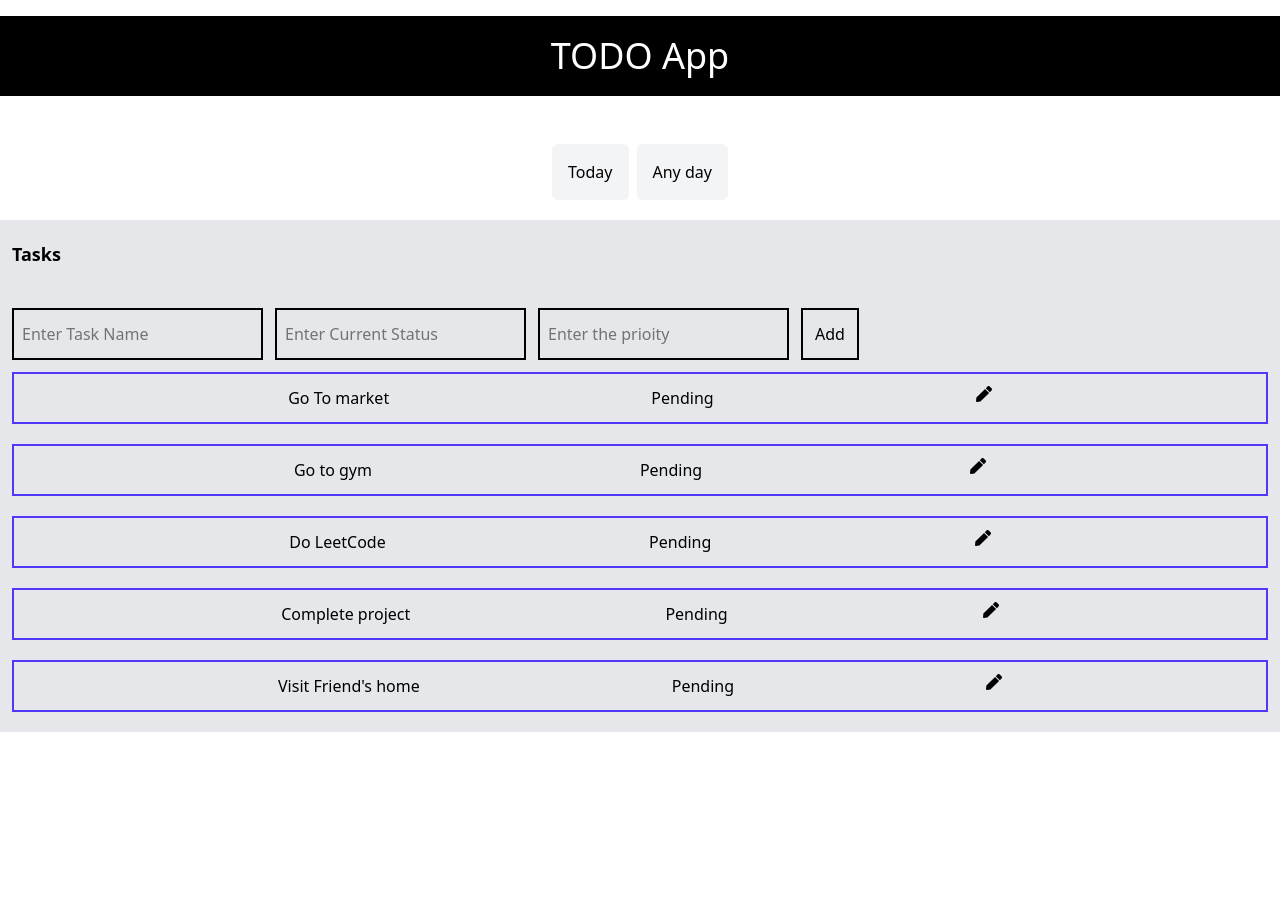
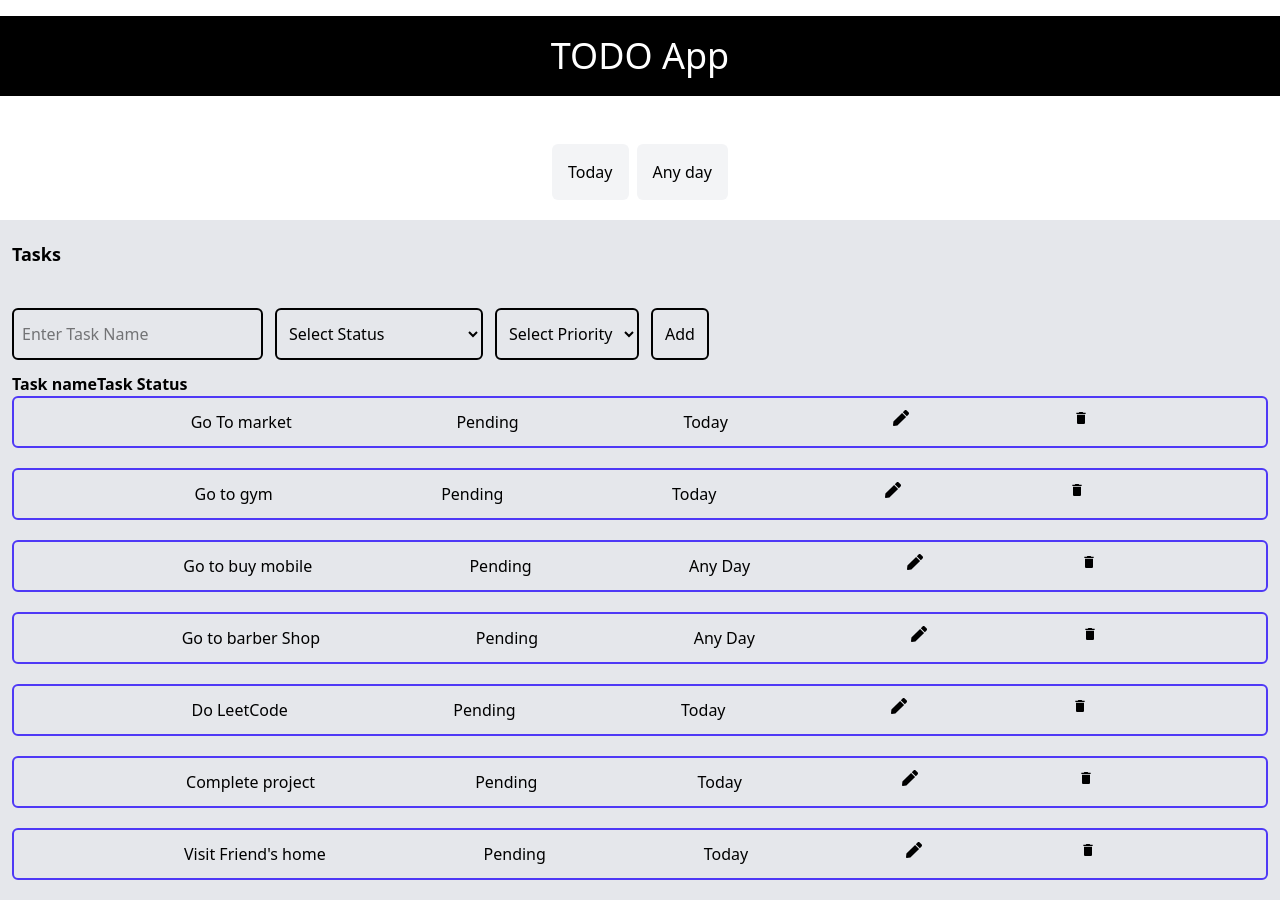
Before and after one commit to mohit-innostax/Todo, a React (Vite) app: page / in a window 1280 px wide. Before the commit the page ends 800 px from the top, so only its background shows below. Built offline with nearby package versions, Linux system fonts and the light colour scheme.

Commit message:
1-Add functinality to create task. 2- Add Functionality to update any task. 3- Add functionality to delete task

```diff
--- a/src/App.jsx
+++ b/src/App.jsx
@@ -1,14 +1,23 @@
-import { useState } from "react";
+import { useState, useEffect } from "react";
 import reactLogo from "./assets/react.svg";
 import viteLogo from "/vite.svg";
 // import './App.css'
 import { FaPen } from "react-icons/fa";
+import { MdDelete } from "react-icons/md";
 
 function App() {
   const [status, setStatus] = useState("today");
-  const [name,setName]=useState('');
-  const [cstatus,setCstatus]=useState('');
-  const [priority,setPriority]=useState('');
+  const [toggle,setToggle]=useState('')
+  const [all,setAll]=useState(true);
+  const [editId, setEditId] = useState(null);
+  const [newStatus, setNewStatus] = useState("");
+  const [newTaskName, setNewTaskName] = useState("");
+  const [formData, setFormData] = useState({
+    name: "",
+    cstatus:"",
+    ppriority:"",
+  });
+  const [error, setError] = useState(false);
   const arr1 = [
     {
       id: 1,
@@ -53,76 +62,194 @@ function App() {
       When: "Today",
     },
   ];
-  const [arr,setArr]=useState(arr1);
+  const [arr, setArr] = useState(() => {
+    const temp = localStorage.getItem("tasks");
+    return temp ? JSON.parse(temp) : arr1;
+  });
+
+  useEffect(() => {
+    localStorage.setItem("tasks", JSON.stringify(arr));
+    console.log(arr);
+  }, [arr]);
+
+  const changeStatus = (id) => {
+    setEditId(id);
+    const temp = arr.find((task) => task.id === id);
+    setNewStatus(temp.status);
+    setNewTaskName(temp.task);
+  };
+
+  const saveStatus = (id) => {
+    setArr(
+      arr.map((tasks) =>
+        tasks.id === id
+          ? { ...tasks, task: newTaskName, status: newStatus }
+          : tasks
+      )
+    );
+    setEditId(null);
+  };
+
+  const handleDelete = (id) => {
+    setArr(arr.filter((task) => task.id !== id));
+  };
+
+  const handleError = () => {
+    const newTask = {
+      id: Date.now(),
+      task: formData.name,
+      status: formData.cstatus,
+      When: formData.ppriority,
+    };
+    // if (
+    //   task.length === 0 ||
+    //   cstatus === "Select Status" ||
+    //   ppriority === "Select Priority"
+    // ) {
+    //   setError(true);
+    //   // return;
+    // }
+    setError(false);
+    setArr([...arr, newTask]);
+    setFormData({
+      name:"",
+      cstatus:"",
+      ppriority:"",
+    })
+  };
+  const isTaskComplete = formData.name && formData.cstatus && formData.ppriority;
+
   return (
     <>
       <div className="flex bg-black text-white h-10 mt-4 justify-center items-center p-10 text-4xl">
-        {" "}
         TODO App
       </div>
       <span className="flex justify-center align-center mt-12 gap-2">
         <button
-          className="bg-gray-100 p-4 rounded-md hover:bg-green-200 ease-in-out 2s"
+          className={`bg-gray-100 p-4 rounded-md hover:bg-green-200 ease-in-out 2s ${toggle==='today'? 'bg-green-500':''} `}
           onClick={() => {
+            setToggle('today');
+            setAll(false);
             setStatus("today");
           }}
         >
           Today
         </button>
         <button
-          className="bg-gray-100 p-4 rounded-md hover:bg-green-200 ease-in-out 2s"
+          className={`bg-gray-100 p-4 rounded-md hover:bg-green-200 ease-in-out 2s ${toggle==='any day'? 'bg-green-500':''} `}
           onClick={() => {
+            setToggle('any day');
+            setAll(false);
             setStatus("any day");
           }}
         >
           Any day
         </button>
       </span>
-      <div className="bg-gray-200 mt-5 px-3 gap-11 p-5"><h1 className="font-bold text-lg h-full w-full relative mb-10">Tasks</h1>
-      <div className="flex gap-3 mb-3">
-      <input className="border-2 p-2"
-        value={name}
+      <div className="bg-gray-200 mt-5 px-3 gap-11 p-5 ">
+        <h1 className="font-bold text-lg h-full w-full relative mb-10">
+          Tasks
+        </h1>
+        <div className="flex gap-3 mb-3 ">
+          <input
+            className="border-2 p-2 rounded-md  "
+            value={formData.name}
             placeholder="Enter Task Name"
-        onChange={e => setName(e.target.value)}
+            onChange={(e) => setFormData({...formData,name:e.target.value})}
           />
-      <input className="border-2 p-2"
-      placeholder="Enter Current Status"
-        value={cstatus}
-        onChange={e => setCstatus(e.target.value)}
+          <select
+            value={formData.cstatus}
+            onChange={(e) => setFormData({...formData,cstatus:e.target.value})}
+            className=" border-2 p-2 rounded-md"
+          >
+            <option value="" disabled selected>Select Status</option>
+            <option value="Ready for Deployment">Ready for Deployment</option>
+            <option value="In Progress">In Progress</option>
+            <option value="Development Review">Development Review</option>
+            <option value="Completed">Completed</option>
+          </select>
+          <select
+            value={formData.ppriority}
+            onChange={(e) => setFormData({...formData,ppriority:e.target.value})}
+            className="border-2 p-2 rounded-md"
+          >
+            <option value="" disabled selected>Select Priority</option>
+            <option value="Today">Today</option>
+            <option value="Any Day">Any Day</option>
+          </select>
+          <button
+            disabled={!isTaskComplete}
+            className="border-2 p-3 rounded-md"
+            onClick={() => {
+              handleError();
+            }}
+          >
+            Add
+          </button>
+          {/* {
+            true?(<h1>Please Check the details you entered</h1>):(<h1></h1>)
+          } */}
+        </div>
+        <table>
+          <tr>
+            <th>Task name</th>
+            <th>Task Status</th>
+          </tr>
+        </table>
+        <div className="grid gap-5">
+          {arr
+            .filter((item) => {
+              return all || item.When.toLowerCase() === status;
+            })
+            .map((item) => (
+              <div className="flex justify-evenly items-start border-2 border-indigo-600 px-3 py-3 rounded-md hover:bg-gray-300">
+                {editId === item.id ? (
+                  <>
+                    <input
+                      className="border p-1 rounded-md"
+                      value={newTaskName}
+                      onChange={(e) => setNewTaskName(e.target.value)}
                     />
-      <input
-      className="border-2 p-2"
-      placeholder="Enter the prioity"
-        value={priority}
-        onChange={e => setPriority(e.target.value)}
-      />
-      <button className="border-2 p-3" onClick={() => {
-        console.log("hii");
-        setArr([...arr,{
-          id: 3,
-          task: name,
-          status:cstatus,
-          When:priority
-        }]);
-      }}>Add</button>
-      </div>
-        <div className="grid gap-5">
-        {
-          arr.filter((item)=>{
-            return item.When.toLowerCase()===status
-          })
-          .map((item)=>(
-            <div className="flex justify-evenly items-start border-2 border-indigo-600 px-3 py-3">
+                    <select
+                      value={newStatus}
+                      onChange={(e) => setNewStatus(e.target.value)}
+                      className=" border p-1 rounded-md "
+                    >
+                      <option value="In Progress">In Progress</option>
+                      <option value="Development Review">
+                        Development Review
+                      </option>
+                      <option value="Completed">Completed</option>
+                    </select>
+                    <button
+                      className="ml-2 p-1 bg-blue-300 rounded "
+                      onClick={() => saveStatus(item.id)}
+                    >
+                      Save
+                    </button>
+                  </>
+                ) : (
+                  <>
                     <h2 key={item.id}>{item.task}</h2>
                     <span>{item.status}</span>
-            <FaPen />
+                    <span>{item.When}</span>
+                  </>
+                )}
+                <FaPen
+                  onClick={() => {
+                    changeStatus(item.id);
+                  }}
+                />
+                <MdDelete
+                  onClick={() => {
+                    handleDelete(item.id);
+                  }}
+                />
               </div>
-          ))
-        }
+            ))}
         </div>
       </div>
     </>
   );
 }
-
 export default App;
```
Lines whose indentation alone changed are shown as unchanged.
